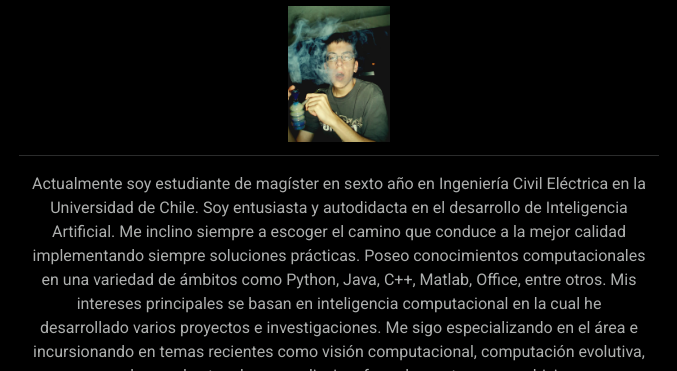
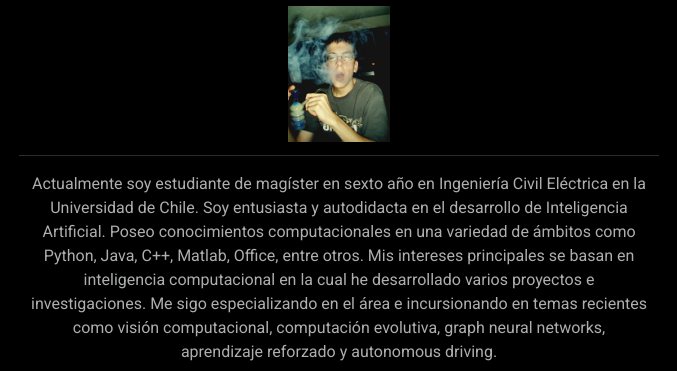
Before and after one commit to rudyn2/rudyn2.github.io, a plain HTML site: page index.html in a window 1280 px wide. Shown: the part 92-463 px from the top of the page, without its empty margins (301-978 px from the left). Drawn offline with nearby package versions, Linux system fonts and the light colour scheme.

Commit message:
Update index.html

```diff
--- a/index.html
+++ b/index.html
@@ -22,8 +22,7 @@
         <img src="mclovin.jpg" class="img-fluid align-self-center profile-pic" alt="Italian Trulli">
         <hr>
         <p>Actualmente soy estudiante de magíster en sexto año en Ingeniería Civil Eléctrica en la Universidad de Chile. Soy entusiasta y autodidacta en el
-            desarrollo de Inteligencia Artificial. Me inclino siempre a escoger el camino que conduce a la mejor calidad implementando siempre
-            soluciones prácticas. Poseo conocimientos computacionales en una variedad de ámbitos como Python, Java, C++,
+            desarrollo de Inteligencia Artificial. Poseo conocimientos computacionales en una variedad de ámbitos como Python, Java, C++,
             Matlab, Office, entre otros. Mis intereses principales se basan en inteligencia computacional en la cual he
             desarrollado varios proyectos e investigaciones. Me sigo especializando en el área e incursionando en temas
             recientes como visión computacional, computación evolutiva, graph neural networks, aprendizaje reforzado y autonomous driving.</p>
```
